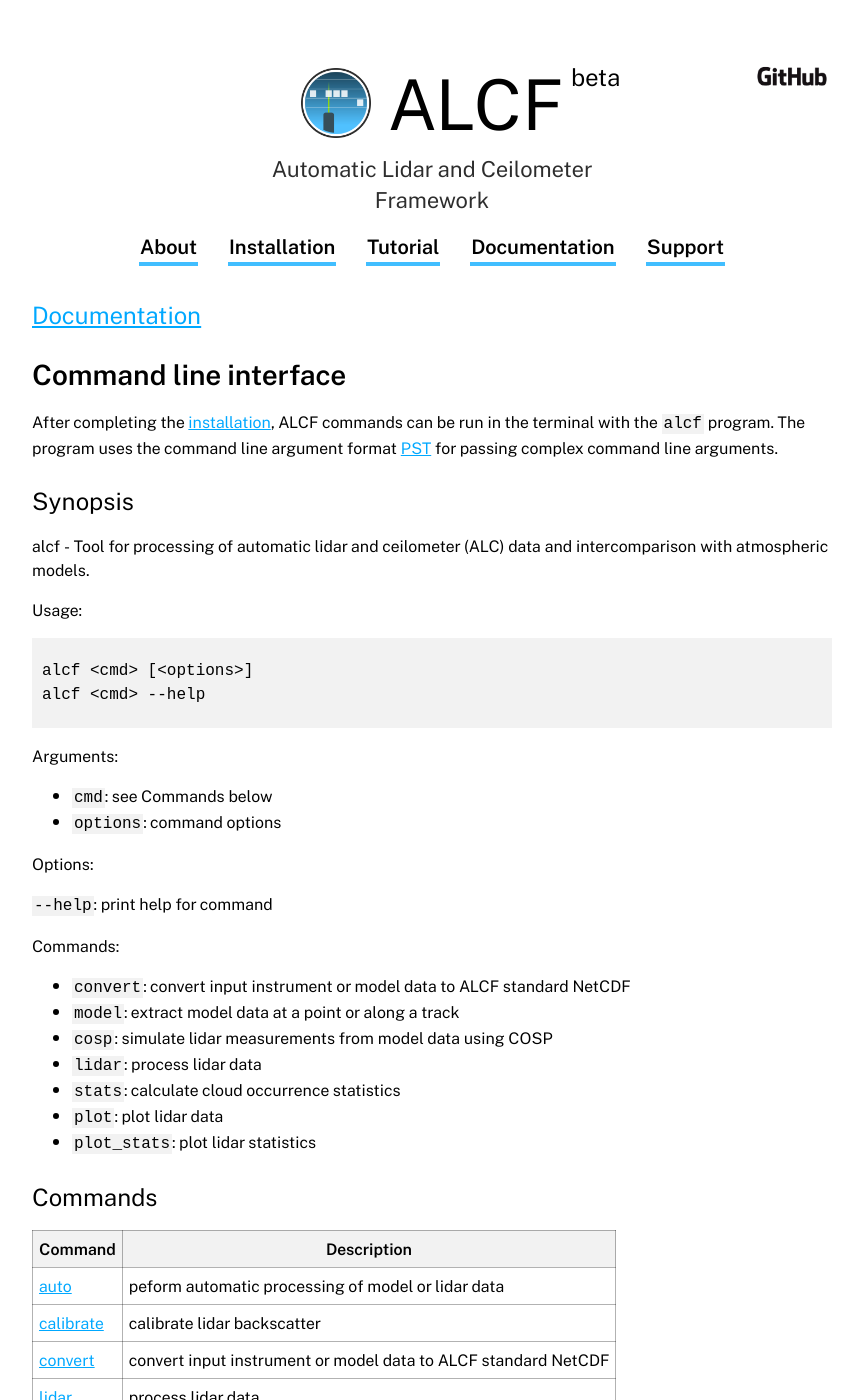
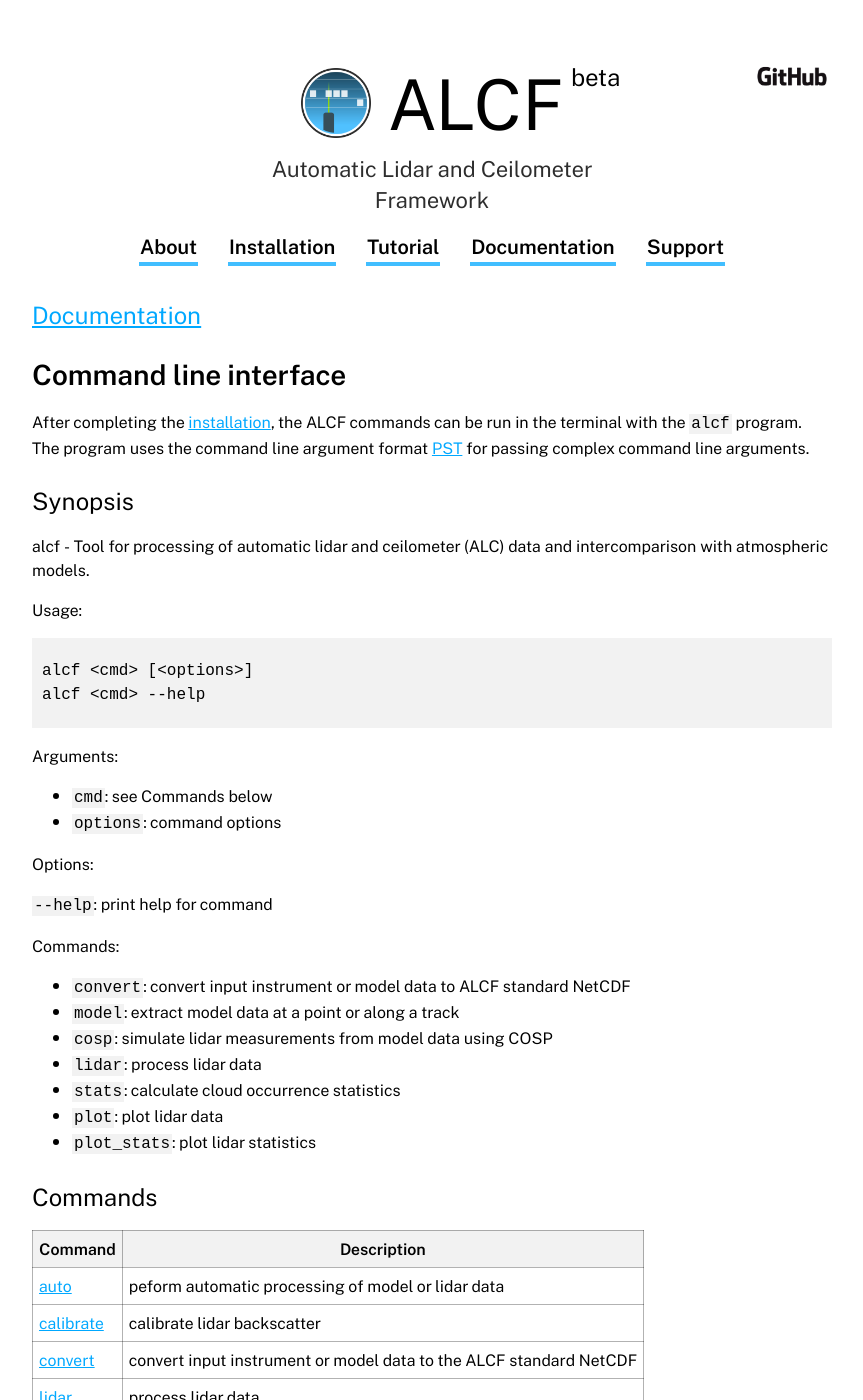
Before and after one commit to alcf-lidar/alcf-lidar.github.io, a Jekyll site: the page built from documentation/cli/index.md, in a window 1280 px wide and 1400 px high. Shown: the whole window, without its empty margins (208-1071 px from the left). Built offline with Jekyll 4.4.1, drawn with Linux system fonts in a browser that asks for light colours; some of the changed text lies outside the part shown.

Commit message:
CLI: Fix grammar

```diff
--- a/_includes/cli.md
+++ b/_includes/cli.md
@@ -1,8 +1,8 @@
 ## Command line interface
 
-After completing the [installation]({{ "/installation/" | relative_url }}), ALCF commands can be run in
-the terminal with the `alcf` program. The program uses the
-command line argument format [PST](https://github.com/peterkuma/pst)
+After completing the [installation]({{ "/installation/" | relative_url }}), the
+ALCF commands can be run in the terminal with the `alcf` program. The program
+uses the command line argument format [PST](https://github.com/peterkuma/pst)
 for passing complex command line arguments.
 
 ### Synopsis
@@ -15,7 +15,7 @@ for passing complex command line arguments.
 | --- | --- |
 | [auto](cmd_auto.html) | peform automatic processing of model or lidar data |
 | [calibrate](cmd_calibrate.html) | calibrate lidar backscatter |
-| [convert](cmd_convert.html) | convert input instrument or model data to ALCF standard NetCDF |
+| [convert](cmd_convert.html) | convert input instrument or model data to the ALCF standard NetCDF |
 | [lidar](cmd_lidar.html) | process lidar data |
 | [model](cmd_model.html) | extract model data at a point or along a track |
 | [plot](cmd_plot.html) | plot lidar data |
@@ -86,6 +86,6 @@ Model output processing:
 7. `alcf plot backscatter_hist` – plot backscatter histogram calculated in
     step 5.
 
-NetCDF data files generated in each step are described in
+NetCDF data files generated in each step are described in the
 [ALCF output]({{ "/documentation/alcf_output/" | relative_url }}) and can be previewed in
 [Panoply](https://www.giss.nasa.gov/tools/panoply/).
```
